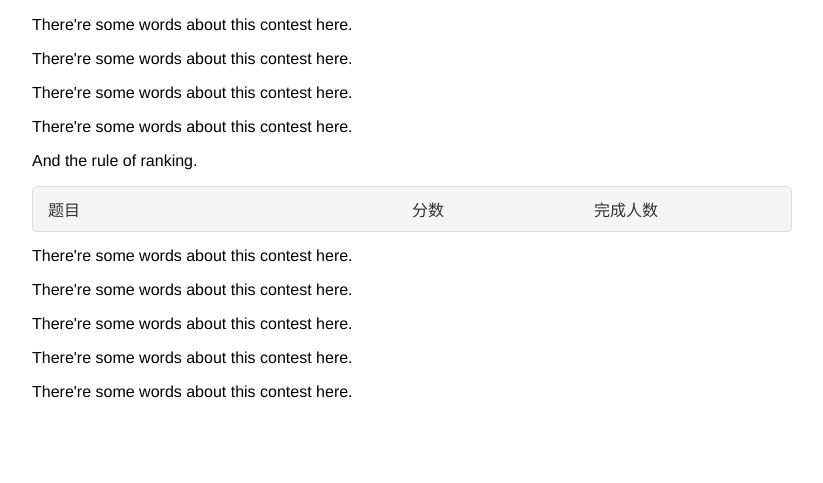
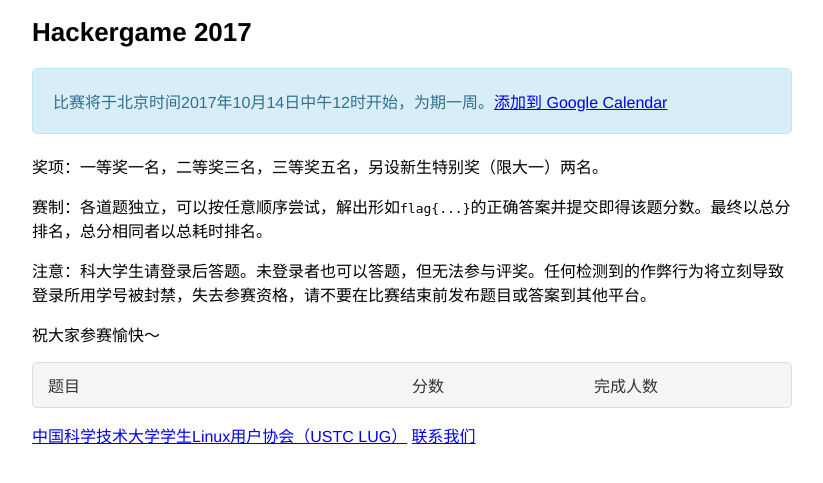
Before and after one commit to ustclug/hackergame2017, a Django app: page / in a window 1280 px wide. Shown: the part 60-543 px from the top of the page, without its empty margins (228-1051 px from the left). Run offline with Django 3.2, Linux system fonts and the light colour scheme; data that the repository does not hold is empty.

Commit message:
Update hub.html

```diff
--- a/hackergame/templates/hackergame/hub.html
+++ b/hackergame/templates/hackergame/hub.html
@@ -4,11 +4,12 @@
 {% extends "hackergame/base.html" %}
 
 {% block body %}
-    <p>There're some words about this contest here.</p>
-    <p>There're some words about this contest here.</p>
-    <p>There're some words about this contest here.</p>
-    <p>There're some words about this contest here.</p>
-    <p>And the rule of ranking.</p>
+    <h1>{{ site.basetitle }}</h1>
+    <div class="msg-info">比赛将于北京时间2017年10月14日中午12时开始，为期一周。<a href="http://www.google.com/calendar/event?action=TEMPLATE&text=Hackergame%202017&details=Hackergame%202017&dates=20171014T040000Z/20171021T040000Z&location=http://hack.lug.ustc.edu.cn/&trp=false">添加到 Google Calendar</a></div>
+    <p>奖项：一等奖一名，二等奖三名，三等奖五名，另设新生特别奖（限大一）两名。</p>
+    <p>赛制：各道题独立，可以按任意顺序尝试，解出形如<code>flag{...}</code>的正确答案并提交即得该题分数。最终以总分排名，总分相同者以总耗时排名。</p>
+    <p>注意：科大学生请登录后答题。未登录者也可以答题，但无法参与评奖。任何检测到的作弊行为将立刻导致登录所用学号被封禁，失去参赛资格，请不要在比赛结束前发布题目或答案到其他平台。</p>
+    <p>祝大家参赛愉快～</p>
     <ul id="problems">
         <li class="heading">题目<span>完成人数</span><span>分数</span></li>
         {% for problem in problems %}
@@ -19,9 +20,5 @@
             </li>
         {% endfor %}
     </ul>
-    <p>There're some words about this contest here.</p>
-    <p>There're some words about this contest here.</p>
-    <p>There're some words about this contest here.</p>
-    <p>There're some words about this contest here.</p>
-    <p>There're some words about this contest here.</p>
+    <p><a href="http://lug.ustc.edu.cn/">中国科学技术大学学生Linux用户协会（USTC LUG）</a> <a href="mailto:lug@ustc.edu.cn">联系我们</a></p>
 {% endblock %}
```
